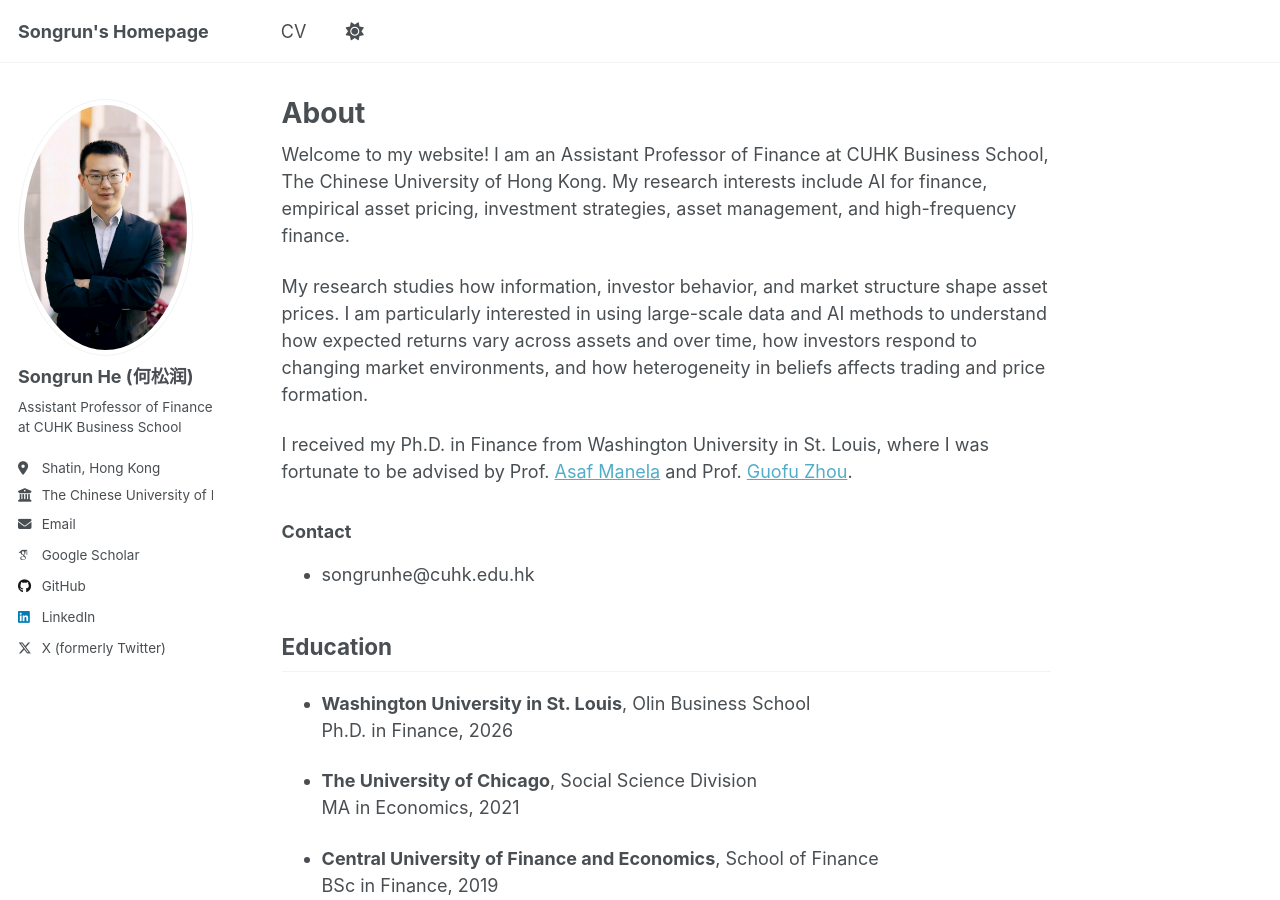
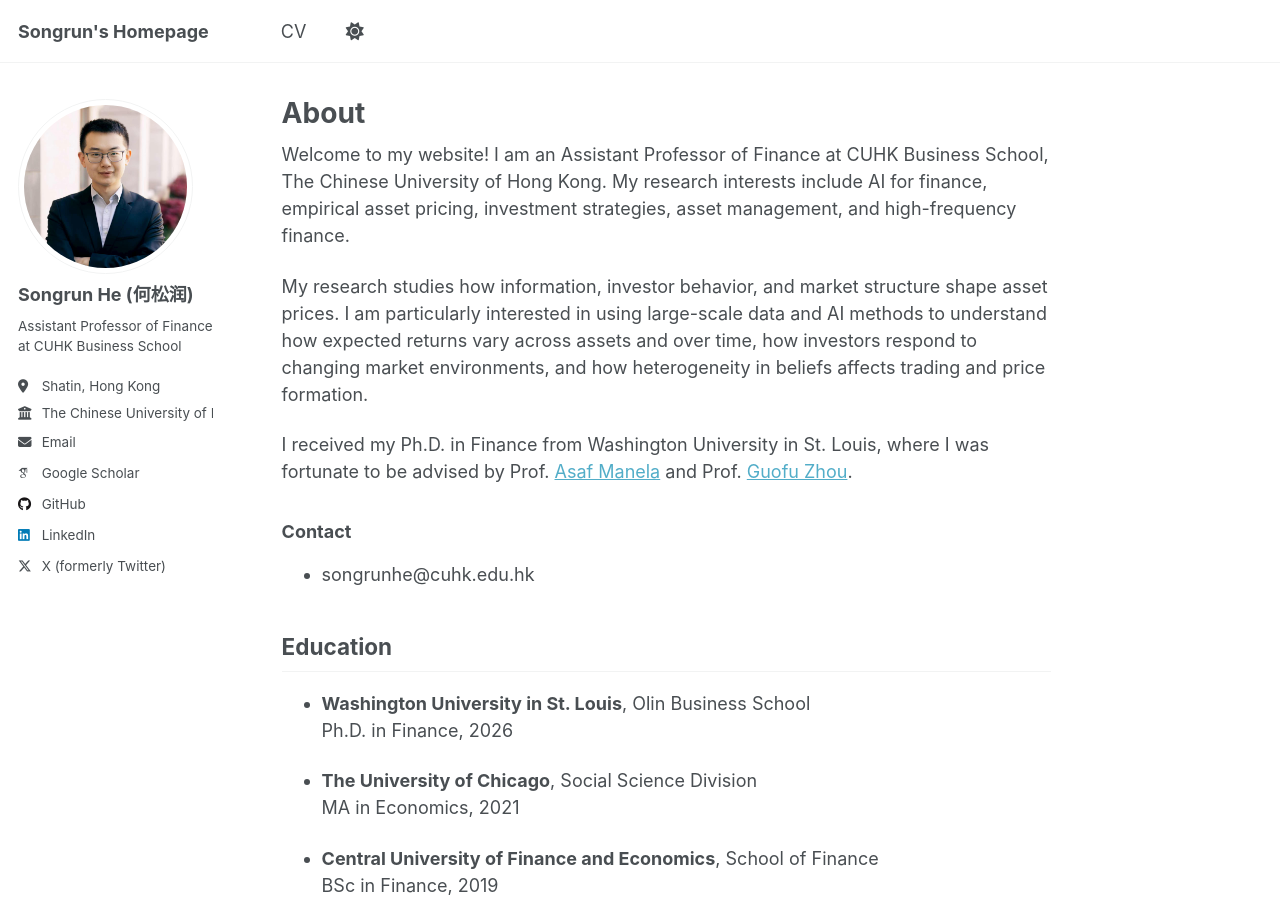
Before and after one commit to hesongrun/hesongrun.github.io, a Jekyll site: the page built from _pages/about.md, in a window 1280 px wide and 900 px high. Built offline with Jekyll 4.4.1, drawn with Linux system fonts in a browser that asks for light colours; some web fonts are replaced.

Commit message:
Update author avatar image filename

```diff
--- a/_config.yml
+++ b/_config.yml
@@ -22,7 +22,7 @@ repository               : "hesongrun/hesongrun.github.io"
 #               Additional customization can be done by editing /_includes/author-profile.html
 author:
   # Biographic information
-  avatar           : "54435.JPG"
+  avatar           : "square_portrait.jpg"
   name             : "Songrun He (何松润)"
   pronouns         : # example: "she/her"
   bio              : "Assistant Professor of Finance at CUHK Business School"
```
